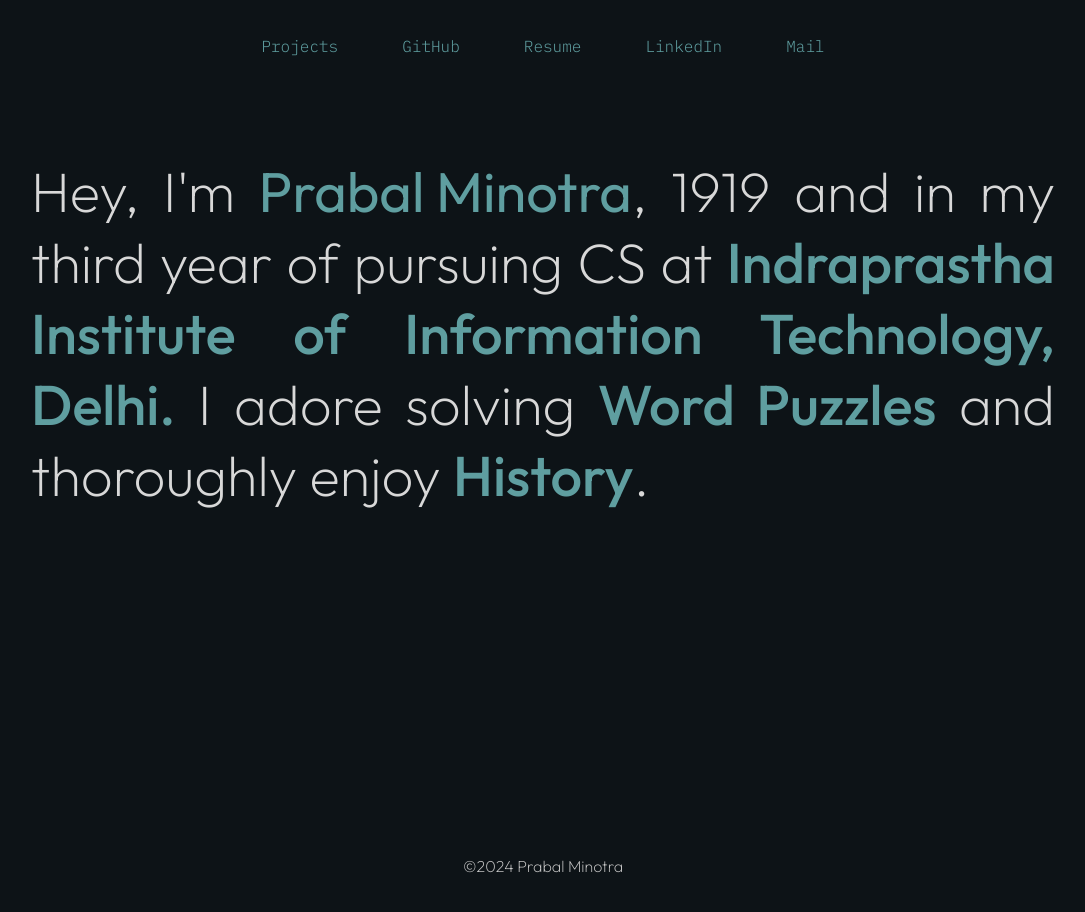
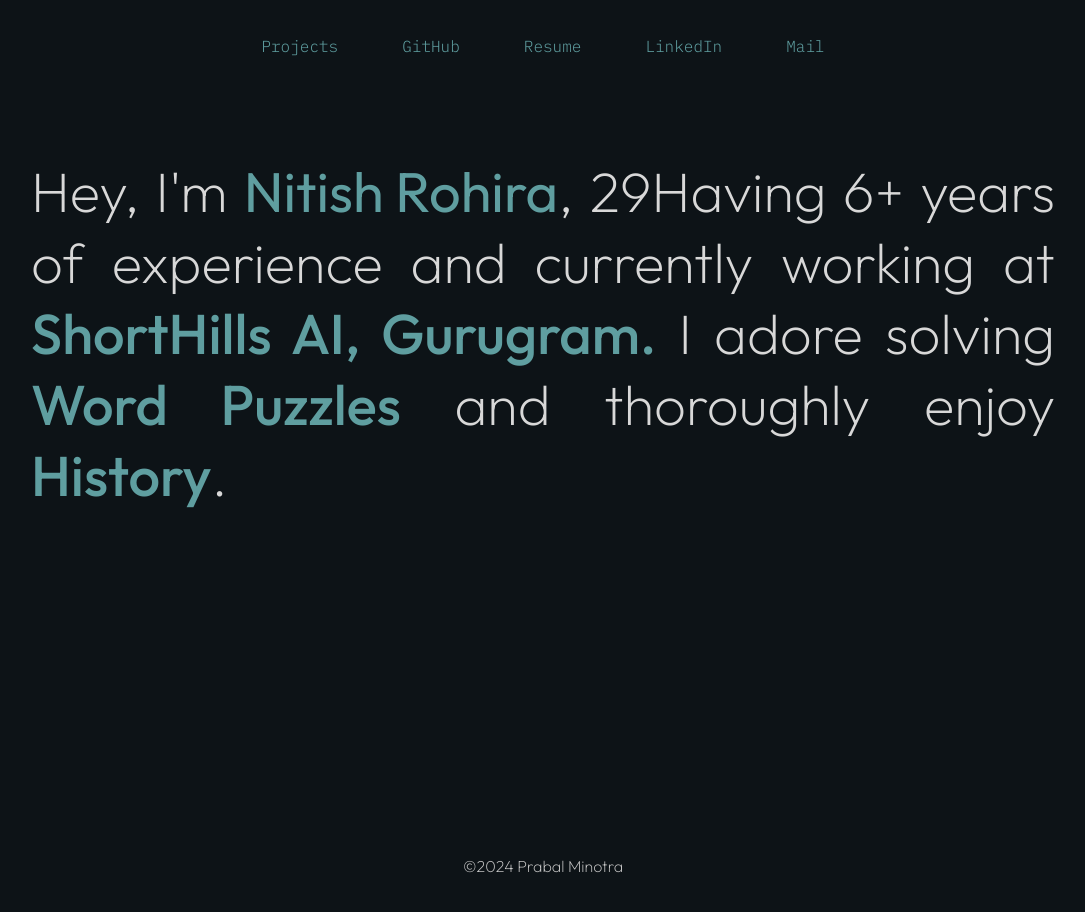
Before and after one commit to Nitish-rohira/Nitish-rohira.github.io, a plain HTML site: page index.html in a window 1280 px wide. Shown: the whole page, without its empty margins (97-1182 px from the left). Drawn offline with Linux system fonts and the light colour scheme.

Commit message:
Necessary changes

```diff
--- a/index.html
+++ b/index.html
@@ -38,13 +38,12 @@
         </nav>
         <div class="text-box">
             <!-- <img src="Group 1.jpg"> -->
-            <h1>Hey, I'm <span class="tooltip"><b>Prabal Minotra</b>
+            <h1>Hey, I'm <span class="tooltip"><b>Nitish Rohira</b>
                     <span class="tooltiptext"><img src="prbl3.jpg" alt="Prabal Minotra"></span>
                 </span>,
                 <script>
-                    document.write(new Date().getFullYear() - 2005);
-                </script>19 and in my third year of pursuing CS at <a href="https://iiitd.ac.in/" target="_blank" rel="noreferrer">Indraprastha
-                    Institute of Information Technology, Delhi.</a> I adore solving <a href="https://www.nytimes.com/crosswords/game/mini" target="_blank" rel="noreferrer">Word
+                    document.write(new Date().getFullYear() - 1995);
+                </script>Having 6+ years of experience and currently working at <a href="https://www.shorthills.ai/" target="_blank" rel="noreferrer">ShortHills AI, Gurugram.</a> I adore solving <a href="https://www.nytimes.com/crosswords/game/mini" target="_blank" rel="noreferrer">Word
                     Puzzles</a> and thoroughly enjoy <a href="https://www.youtube.com/playlist?list=PLUaQmDAYhFGCHUfSJc5pANqmLJN5w1JjE" target="_blank" rel="noreferrer">History</a>.
 
             </h1>
```
